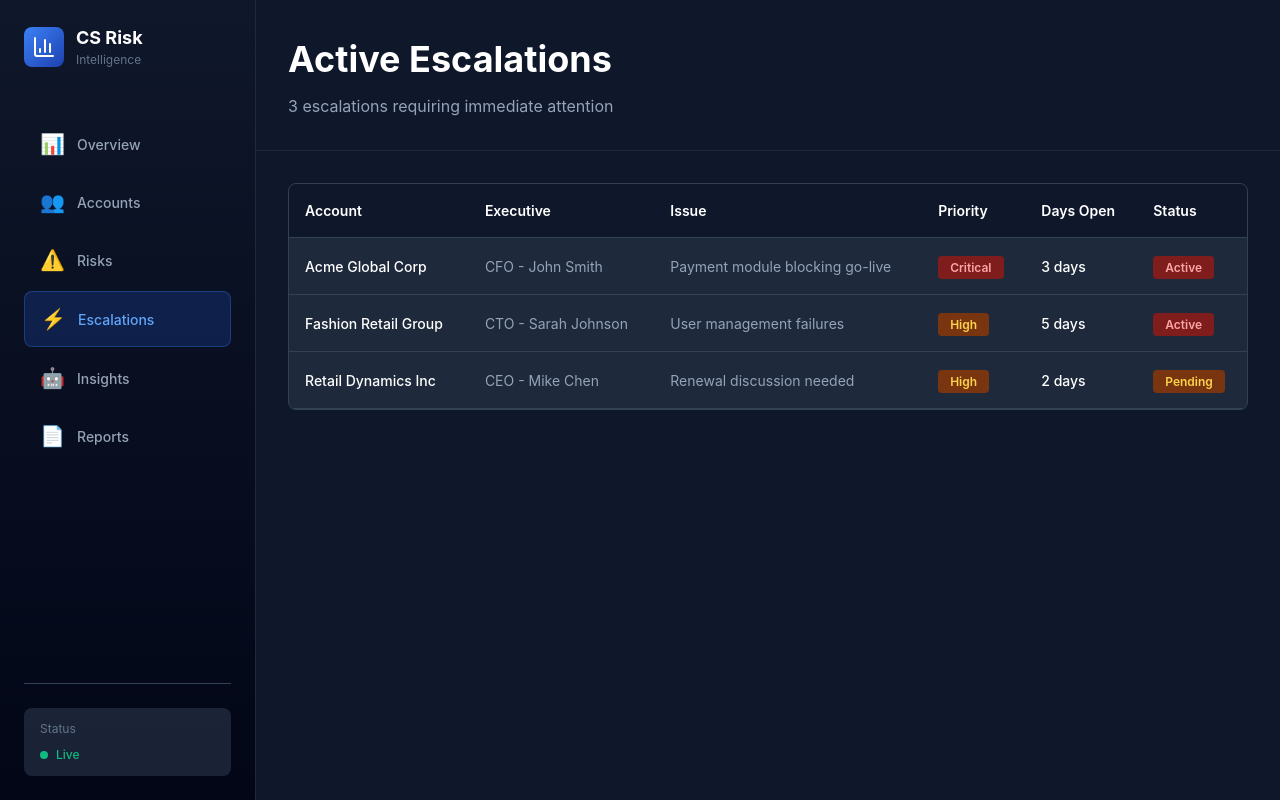
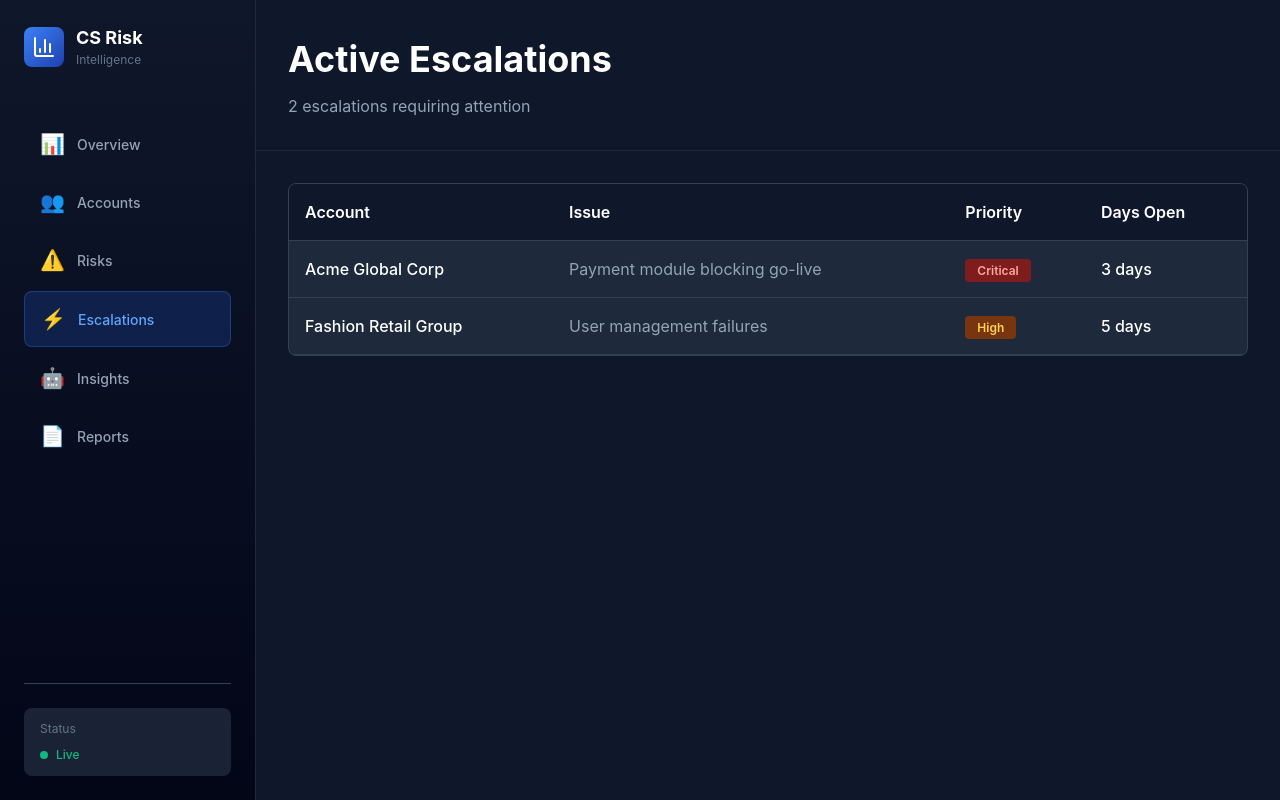
Before and after one commit to Badrimandarapu/cs-risk-dashboard, a Next.js app: page /escalations in a window 1280 px wide. Built offline with nearby package versions, Linux system fonts and the light colour scheme.

Commit message:
Add complete multi-page dashboard

```diff
--- a/app/accounts/page.tsx
+++ b/app/accounts/page.tsx
@@ -1,7 +1,5 @@
 'use client'
-
 import { BarChart, Bar, XAxis, YAxis, CartesianGrid, Tooltip, ResponsiveContainer } from 'recharts'
-import { Search, Filter, ArrowRight } from 'lucide-react'
 
 const ACCOUNTS = [
   { id: 1, name: 'Acme Global Corp', industry: 'E-Commerce', tier: 'Enterprise', health: 32, users: 1240, mrr: 45000, status: 'critical' },
@@ -9,7 +7,6 @@ const ACCOUNTS = [
   { id: 3, name: 'GlobalTrade Solutions', industry: 'Logistics', tier: 'Enterprise', health: 85, users: 2100, mrr: 78000, status: 'healthy' },
   { id: 4, name: 'Fashion Retail Group', industry: 'Retail', tier: 'Enterprise', health: 42, users: 850, mrr: 32000, status: 'critical' },
   { id: 5, name: 'CloudFirst Analytics', industry: 'Data', tier: 'Mid-Market', health: 78, users: 420, mrr: 22000, status: 'healthy' },
-  { id: 6, name: 'Retail Dynamics Inc', industry: 'Retail', tier: 'Mid-Market', health: 51, users: 340, mrr: 15000, status: 'warning' },
 ]
 
 const HEALTH_CHART = [
@@ -28,11 +25,8 @@ export default function AccountsPage() {
         <h1 style={{ fontSize: '2.25rem', fontWeight: 'bold' }}>All Accounts</h1>
         <p style={{ color: '#94a3b8', marginTop: '0.5rem' }}>Manage and monitor all customer accounts</p>
       </div>
-
-      <div style={{ maxWidth: '1280px', margin: '0 auto', padding: '2rem', display: 'grid', gap: '2rem' }}>
-
-        {/* Health Distribution */}
-        <div style={{ backgroundColor: '#1e293b', border: '1px solid #334155', borderRadius: '8px', padding: '1.5rem' }}>
+      <div style={{ maxWidth: '1280px', margin: '0 auto', padding: '2rem' }}>
+        <div style={{ backgroundColor: '#1e293b', border: '1px solid #334155', borderRadius: '8px', padding: '1.5rem', marginBottom: '2rem' }}>
           <h3 style={{ fontWeight: '600', marginBottom: '1rem' }}>Health Distribution</h3>
           <ResponsiveContainer width="100%" height={300}>
             <BarChart data={HEALTH_CHART}>
@@ -44,20 +38,10 @@ export default function AccountsPage() {
             </BarChart>
           </ResponsiveContainer>
         </div>
-
-        {/* Accounts Table */}
         <div style={{ backgroundColor: '#1e293b', border: '1px solid #334155', borderRadius: '8px', overflow: 'hidden' }}>
-          <div style={{ padding: '1.5rem', borderBottom: '1px solid #334155', backgroundColor: '#0f172a', display: 'flex', justifyContent: 'space-between', alignItems: 'center' }}>
-            <div>
+          <div style={{ padding: '1.5rem', borderBottom: '1px solid #334155', backgroundColor: '#0f172a' }}>
             <h3 style={{ fontSize: '1.125rem', fontWeight: '600' }}>Accounts</h3>
-              <p style={{ fontSize: '0.875rem', color: '#94a3b8', marginTop: '0.25rem' }}>{ACCOUNTS.length} total accounts</p>
           </div>
-            <div style={{ display: 'flex', gap: '0.5rem' }}>
-              <button style={{ padding: '0.5rem', backgroundColor: 'transparent', border: 'none', cursor: 'pointer', color: '#94a3b8' }}>🔍</button>
-              <button style={{ padding: '0.5rem', backgroundColor: 'transparent', border: 'none', cursor: 'pointer', color: '#94a3b8' }}>⚙️</button>
-            </div>
-          </div>
-          <div style={{ overflowX: 'auto' }}>
           <table style={{ width: '100%', borderCollapse: 'collapse' }}>
             <thead>
               <tr style={{ borderBottom: '1px solid #334155', backgroundColor: '#0f172a' }}>
@@ -65,29 +49,16 @@ export default function AccountsPage() {
                 <th style={{ padding: '1rem', textAlign: 'left', fontWeight: '600', fontSize: '0.875rem' }}>Tier</th>
                 <th style={{ padding: '1rem', textAlign: 'left', fontWeight: '600', fontSize: '0.875rem' }}>Users</th>
                 <th style={{ padding: '1rem', textAlign: 'left', fontWeight: '600', fontSize: '0.875rem' }}>MRR</th>
-                  <th style={{ padding: '1rem', textAlign: 'left', fontWeight: '600', fontSize: '0.875rem' }}>Health</th>
                 <th style={{ padding: '1rem', textAlign: 'left', fontWeight: '600', fontSize: '0.875rem' }}>Status</th>
               </tr>
             </thead>
             <tbody>
               {ACCOUNTS.map((account) => (
-                  <tr key={account.id} style={{ borderBottom: '1px solid #334155', cursor: 'pointer' }} onMouseEnter={(e) => e.currentTarget.style.backgroundColor = 'rgba(51, 65, 85, 0.3)'} onMouseLeave={(e) => e.currentTarget.style.backgroundColor = 'transparent'}>
-                    <td style={{ padding: '1rem', fontSize: '0.875rem', fontWeight: '500' }}>
-                      <div>{account.name}</div>
-                      <div style={{ fontSize: '0.75rem', color: '#64748b' }}>{account.industry}</div>
-                    </td>
+                <tr key={account.id} style={{ borderBottom: '1px solid #334155' }}>
+                  <td style={{ padding: '1rem', fontSize: '0.875rem', fontWeight: '500' }}>{account.name}</td>
                   <td style={{ padding: '1rem', fontSize: '0.875rem' }}>{account.tier}</td>
                   <td style={{ padding: '1rem', fontSize: '0.875rem', fontWeight: '500' }}>{account.users.toLocaleString()}</td>
                   <td style={{ padding: '1rem', fontSize: '0.875rem', fontWeight: '500' }}>${(account.mrr / 1000).toFixed(0)}K</td>
-                    <td style={{ padding: '1rem' }}>
-                      <div style={{ width: '60px', height: '6px', backgroundColor: '#334155', borderRadius: '3px', overflow: 'hidden' }}>
-                        <div style={{
-                          height: '100%',
-                          width: `${account.health}%`,
-                          backgroundColor: account.health >= 70 ? '#10b981' : account.health >= 40 ? '#f59e0b' : '#ef4444'
-                        }} />
-                      </div>
-                    </td>
                   <td style={{ padding: '1rem' }}>
                     <span style={{
                       padding: '0.25rem 0.75rem',
@@ -106,8 +77,6 @@ export default function AccountsPage() {
           </table>
         </div>
       </div>
-
-      </div>
     </div>
   )
 }
--- a/app/escalations/page.tsx
+++ b/app/escalations/page.tsx
@@ -1,9 +1,8 @@
 'use client'
 
 const ESCALATIONS = [
-  { id: 1, account: 'Acme Global Corp', status: 'Active', priority: 'Critical', daysOpen: 3, executive: 'CFO - John Smith', issue: 'Payment module blocking go-live' },
-  { id: 2, account: 'Fashion Retail Group', status: 'Active', priority: 'High', daysOpen: 5, executive: 'CTO - Sarah Johnson', issue: 'User management failures' },
-  { id: 3, account: 'Retail Dynamics Inc', status: 'Pending', priority: 'High', daysOpen: 2, executive: 'CEO - Mike Chen', issue: 'Renewal discussion needed' },
+  { id: 1, account: 'Acme Global Corp', priority: 'Critical', daysOpen: 3, issue: 'Payment module blocking go-live' },
+  { id: 2, account: 'Fashion Retail Group', priority: 'High', daysOpen: 5, issue: 'User management failures' },
 ]
 
 export default function EscalationsPage() {
@@ -11,28 +10,24 @@ export default function EscalationsPage() {
     <div style={{ minHeight: '100vh', backgroundColor: '#0f172a', color: '#fff' }}>
       <div style={{ borderBottom: '1px solid #1e293b', padding: '2rem' }}>
         <h1 style={{ fontSize: '2.25rem', fontWeight: 'bold' }}>Active Escalations</h1>
-        <p style={{ color: '#94a3b8', marginTop: '0.5rem' }}>{ESCALATIONS.length} escalations requiring immediate attention</p>
+        <p style={{ color: '#94a3b8', marginTop: '0.5rem' }}>{ESCALATIONS.length} escalations requiring attention</p>
       </div>
-
       <div style={{ maxWidth: '1280px', margin: '0 auto', padding: '2rem' }}>
         <div style={{ backgroundColor: '#1e293b', border: '1px solid #334155', borderRadius: '8px', overflow: 'hidden' }}>
           <table style={{ width: '100%', borderCollapse: 'collapse' }}>
             <thead>
               <tr style={{ borderBottom: '1px solid #334155', backgroundColor: '#0f172a' }}>
-                <th style={{ padding: '1rem', textAlign: 'left', fontWeight: '600', fontSize: '0.875rem' }}>Account</th>
-                <th style={{ padding: '1rem', textAlign: 'left', fontWeight: '600', fontSize: '0.875rem' }}>Executive</th>
-                <th style={{ padding: '1rem', textAlign: 'left', fontWeight: '600', fontSize: '0.875rem' }}>Issue</th>
-                <th style={{ padding: '1rem', textAlign: 'left', fontWeight: '600', fontSize: '0.875rem' }}>Priority</th>
-                <th style={{ padding: '1rem', textAlign: 'left', fontWeight: '600', fontSize: '0.875rem' }}>Days Open</th>
-                <th style={{ padding: '1rem', textAlign: 'left', fontWeight: '600', fontSize: '0.875rem' }}>Status</th>
+                <th style={{ padding: '1rem', textAlign: 'left', fontWeight: '600' }}>Account</th>
+                <th style={{ padding: '1rem', textAlign: 'left', fontWeight: '600' }}>Issue</th>
+                <th style={{ padding: '1rem', textAlign: 'left', fontWeight: '600' }}>Priority</th>
+                <th style={{ padding: '1rem', textAlign: 'left', fontWeight: '600' }}>Days Open</th>
               </tr>
             </thead>
             <tbody>
               {ESCALATIONS.map((esc) => (
                 <tr key={esc.id} style={{ borderBottom: '1px solid #334155' }}>
-                  <td style={{ padding: '1rem', fontWeight: '500', fontSize: '0.875rem' }}>{esc.account}</td>
-                  <td style={{ padding: '1rem', fontSize: '0.875rem', color: '#94a3b8' }}>{esc.executive}</td>
-                  <td style={{ padding: '1rem', fontSize: '0.875rem', color: '#94a3b8' }}>{esc.issue}</td>
+                  <td style={{ padding: '1rem', fontWeight: '500' }}>{esc.account}</td>
+                  <td style={{ padding: '1rem', color: '#94a3b8' }}>{esc.issue}</td>
                   <td style={{ padding: '1rem' }}>
                     <span style={{
                       padding: '0.25rem 0.75rem',
@@ -45,19 +40,7 @@ export default function EscalationsPage() {
                       {esc.priority}
                     </span>
                   </td>
-                  <td style={{ padding: '1rem', fontSize: '0.875rem', fontWeight: '500' }}>{esc.daysOpen} days</td>
-                  <td style={{ padding: '1rem' }}>
-                    <span style={{
-                      padding: '0.25rem 0.75rem',
-                      borderRadius: '4px',
-                      fontSize: '0.75rem',
-                      fontWeight: '600',
-                      backgroundColor: esc.status === 'Active' ? '#7f1d1d' : '#78350f',
-                      color: esc.status === 'Active' ? '#fca5a5' : '#fcd34d'
-                    }}>
-                      {esc.status}
-                    </span>
-                  </td>
+                  <td style={{ padding: '1rem', fontWeight: '500' }}>{esc.daysOpen} days</td>
                 </tr>
               ))}
             </tbody>
--- a/app/insights/page.tsx
+++ b/app/insights/page.tsx
@@ -1,9 +1,8 @@
 'use client'
 
 const INSIGHTS = [
-  { id: 1, type: 'escalation', severity: 'critical', title: 'Executive Escalation Risk - Acme Global', description: 'Escalation probability surged from 66% to 89% in 48 hours. Payment processing failures blocking go-live. CFO sentiment dropped 35 points.', action: 'Schedule emergency C-suite sync' },
-  { id: 2, type: 'sentiment', severity: 'high', title: 'Negative Sentiment Spike - Fashion Retail', description: 'Admin team sentiment declined 40 points over 5 days. 4 critical, unresolved tickets in user management module. No response from support in 3 days.', action: 'Assign senior engineer + priority SLA' },
-  { id: 3, type: 'adoption', severity: 'medium', title: 'Implementation Velocity Declining - TechVenture', description: 'Implementation 78% complete but velocity slowed 23%. Key stakeholder marked low availability. Feature adoption at 62% of target.', action: 'Assign dedicated CSM + adoption workshop' },
+  { id: 1, title: 'Executive Escalation Risk - Acme Global', description: 'Escalation probability surged to 89%. Payment blocking go-live. CFO sentiment dropped 35 points.', action: 'Schedule emergency sync' },
+  { id: 2, title: 'Negative Sentiment - Fashion Retail', description: 'Sentiment declined 40 points. 4 critical tickets unresolved. No support response in 3 days.', action: 'Assign senior engineer' },
 ]
 
 export default function InsightsPage() {
@@ -11,29 +10,24 @@ export default function InsightsPage() {
     <div style={{ minHeight: '100vh', backgroundColor: '#0f172a', color: '#fff' }}>
       <div style={{ borderBottom: '1px solid #1e293b', padding: '2rem' }}>
         <h1 style={{ fontSize: '2.25rem', fontWeight: 'bold' }}>AI Insights</h1>
-        <p style={{ color: '#94a3b8', marginTop: '0.5rem' }}>Operational intelligence and escalation predictions</p>
+        <p style={{ color: '#94a3b8', marginTop: '0.5rem' }}>Operational intelligence and predictions</p>
       </div>
-
       <div style={{ maxWidth: '1280px', margin: '0 auto', padding: '2rem' }}>
-        <div style={{ display: 'grid', gap: '1.5rem' }}>
         {INSIGHTS.map((insight) => (
           <div key={insight.id} style={{
             backgroundColor: '#1e293b',
             border: '1px solid #334155',
             borderRadius: '8px',
             padding: '1.5rem',
-              borderLeft: `4px solid ${insight.severity === 'critical' ? '#ef4444' : insight.severity === 'high' ? '#f59e0b' : '#3b82f6'}`
+            marginBottom: '1rem',
+            borderLeft: '4px solid #ef4444'
           }}>
-              <h3 style={{ fontWeight: '600', fontSize: '1rem' }}>{insight.title}</h3>
+            <h3 style={{ fontWeight: '600' }}>{insight.title}</h3>
             <p style={{ color: '#94a3b8', fontSize: '0.875rem', marginTop: '0.75rem' }}>{insight.description}</p>
-              <div style={{ marginTop: '1rem', paddingTop: '1rem', borderTop: '1px solid #334155' }}>
-                <p style={{ fontSize: '0.75rem', color: '#64748b', marginBottom: '0.5rem' }}>Recommended Action</p>
-                <p style={{ fontWeight: '500', fontSize: '0.875rem', color: '#60a5fa' }}➜ {insight.action}</p>
-              </div>
+            <p style={{ fontWeight: '500', fontSize: '0.875rem', color: '#60a5fa', marginTop: '1rem' }}>→ {insight.action}</p>
           </div>
         ))}
       </div>
     </div>
-    </div>
   )
 }
--- a/app/risks/page.tsx
+++ b/app/risks/page.tsx
@@ -4,7 +4,6 @@ const RISKS = [
   { id: 1, account: 'Acme Global', type: 'Escalation Risk', severity: 'critical', probability: 89, description: 'Payment processing failures blocking go-live' },
   { id: 2, account: 'Fashion Retail', type: 'Sentiment Decline', severity: 'high', probability: 76, description: 'Admin team sentiment dropped 40 points in 5 days' },
   { id: 3, account: 'TechVenture', type: 'Implementation Delay', severity: 'medium', probability: 42, description: 'Implementation velocity declining, adoption at 62%' },
-  { id: 4, account: 'Retail Dynamics', type: 'Renewal Risk', severity: 'high', probability: 65, description: 'Renewal in 45 days, health declining, unlikely to renew' },
 ]
 
 export default function RisksPage() {
@@ -14,7 +13,6 @@ export default function RisksPage() {
         <h1 style={{ fontSize: '2.25rem', fontWeight: 'bold' }}>Identified Risks</h1>
         <p style={{ color: '#94a3b8', marginTop: '0.5rem' }}>Account risks and escalation triggers</p>
       </div>
-
       <div style={{ maxWidth: '1280px', margin: '0 auto', padding: '2rem' }}>
         <div style={{ display: 'grid', gap: '1rem' }}>
           {RISKS.map((risk) => (
@@ -23,28 +21,16 @@ export default function RisksPage() {
               border: '1px solid #334155',
               borderRadius: '8px',
               padding: '1.5rem',
-              borderLeft: `4px solid ${risk.severity === 'critical' ? '#ef4444' : risk.severity === 'high' ? '#f59e0b' : '#3b82f6'}`
+              borderLeft: `4px solid ${risk.severity === 'critical' ? '#ef4444' : '#f59e0b'}`
             }}>
-              <div style={{ display: 'flex', justifyContent: 'space-between', alignItems: 'start' }}>
+              <div style={{ display: 'flex', justifyContent: 'space-between' }}>
                 <div>
-                  <h3 style={{ fontWeight: '600', fontSize: '1rem' }}>{risk.type}</h3>
+                  <h3 style={{ fontWeight: '600' }}>{risk.type}</h3>
                   <p style={{ color: '#94a3b8', fontSize: '0.875rem', marginTop: '0.5rem' }}>{risk.description}</p>
-                  <p style={{ color: '#64748b', fontSize: '0.75rem', marginTop: '0.5rem' }}>Account: {risk.account}</p>
+                  <p style={{ color: '#64748b', fontSize: '0.75rem', marginTop: '0.5rem' }}>{risk.account}</p>
                 </div>
                 <div style={{ textAlign: 'right' }}>
-                  <p style={{ fontSize: '1.875rem', fontWeight: 'bold', color: risk.severity === 'critical' ? '#ef4444' : risk.severity === 'high' ? '#f59e0b' : '#3b82f6' }}>
-                    {risk.probability}%
-                  </p>
-                  <span style={{
-                    padding: '0.25rem 0.75rem',
-                    borderRadius: '4px',
-                    fontSize: '0.75rem',
-                    fontWeight: '600',
-                    backgroundColor: risk.severity === 'critical' ? '#7f1d1d' : risk.severity === 'high' ? '#78350f' : '#0c4a6e',
-                    color: risk.severity === 'critical' ? '#fca5a5' : risk.severity === 'high' ? '#fcd34d' : '#7dd3fc'
-                  }}>
-                    {risk.severity}
-                  </span>
+                  <p style={{ fontSize: '1.875rem', fontWeight: 'bold', color: risk.severity === 'critical' ? '#ef4444' : '#f59e0b' }}>{risk.probability}%</p>
                 </div>
               </div>
             </div>
```
Also changed, not shown: app/reports/page.tsx (+8 -17 lines). Lines whose indentation alone changed are shown as unchanged.
